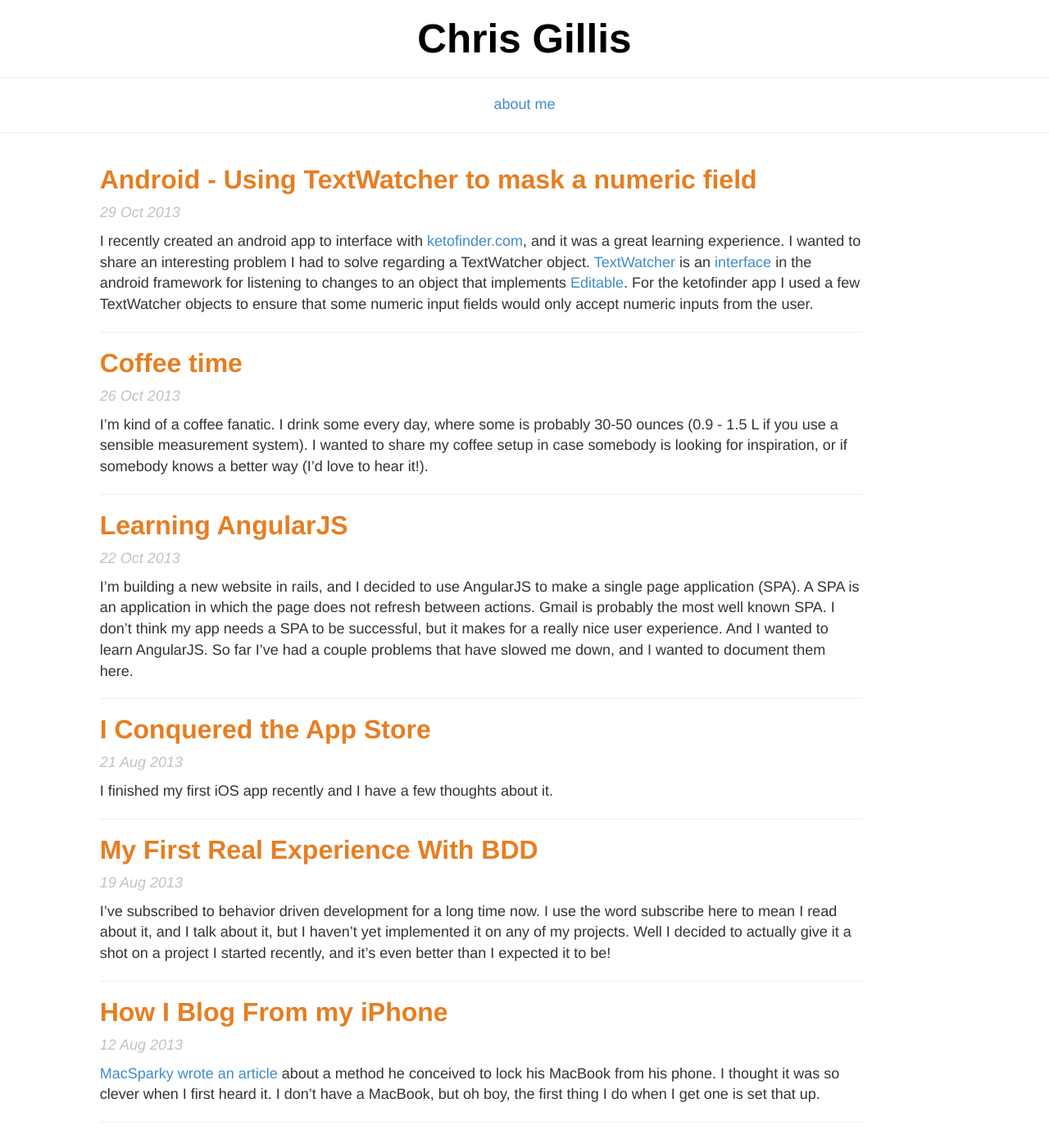
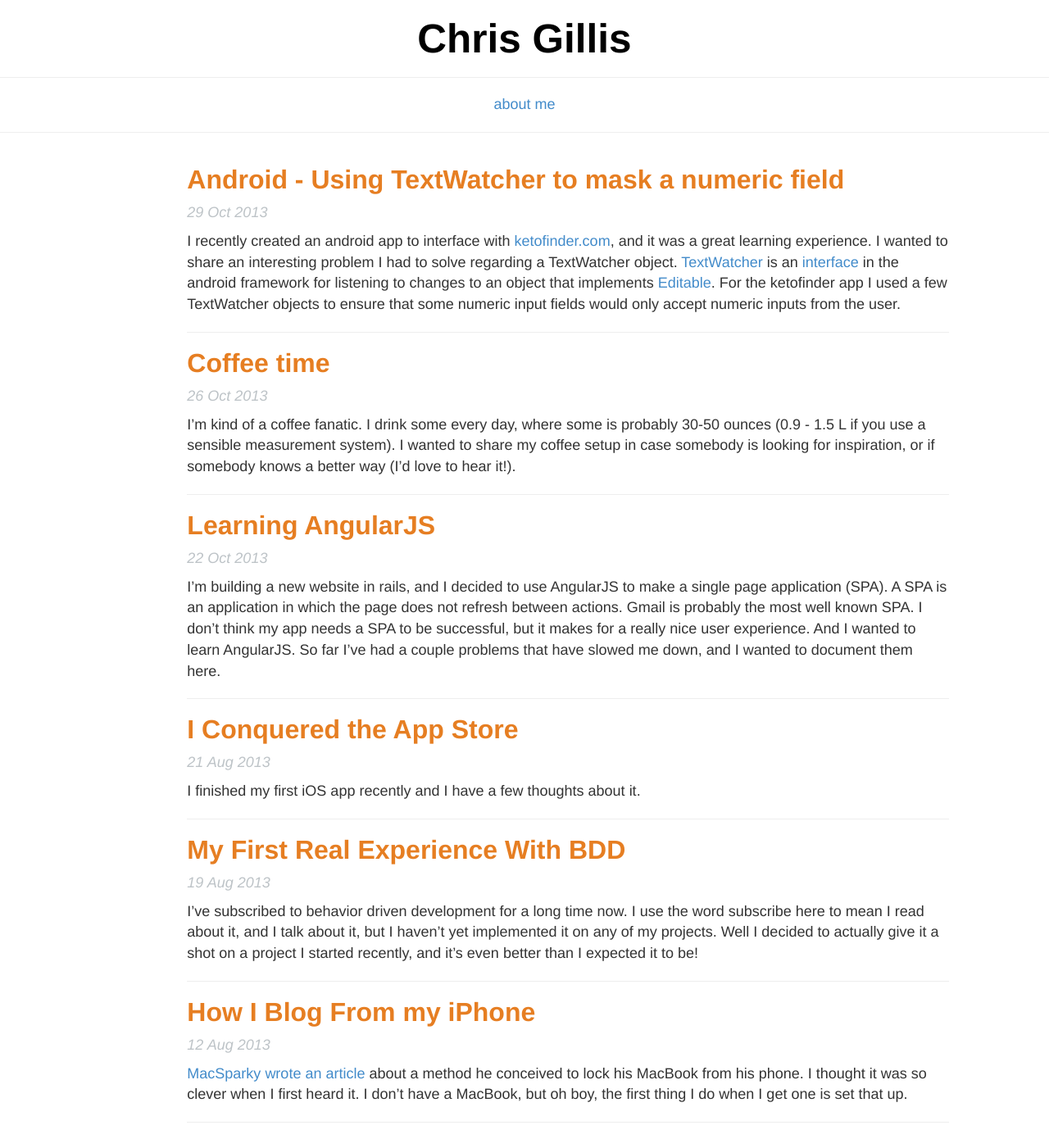
Before and after one commit to Chris-Gillis/z3roshot.github.io, a Jekyll site: the page built from index.html, in a window 1280 px wide. Shown: the whole page at 82% size. Built offline with Jekyll 4.4.1, drawn with Linux system fonts in a browser that asks for light colours.

Commit message:
small change to layout

```diff
--- a/_layouts/default.html
+++ b/_layouts/default.html
@@ -29,7 +29,7 @@
   <hr />
   <p class="text-center"><a class="text-center" href="/about">about me</a></p>
   <hr />
-  <div class="col-lg-9 col-lg-offset-1">
+  <div class="col-lg-9 col-lg-offset-2">
     {{ content }}
   </div>
 </body>
```
